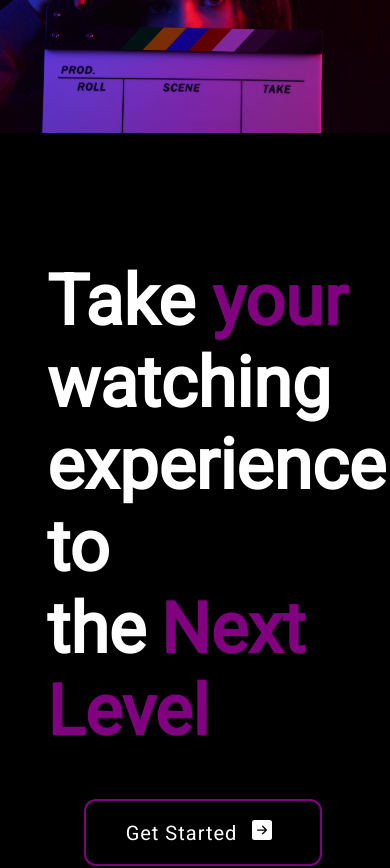
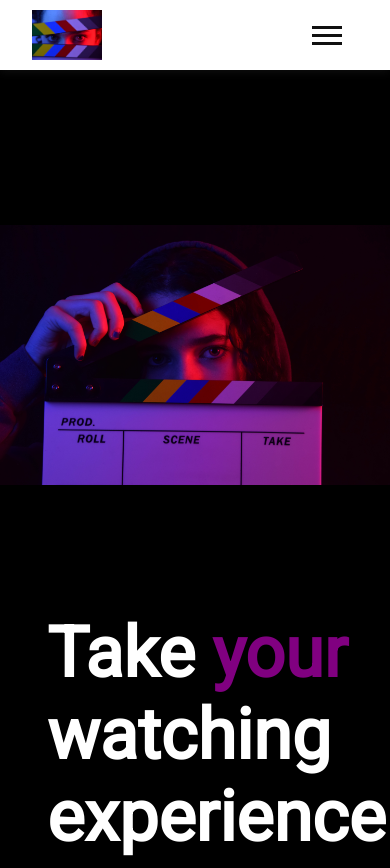
Before and after one commit to Rachelwebdev/Cinemy, a React (Create React App) app: page / in a window 390 px wide. Shown: the top 868 px of the page. Built offline with nearby package versions, Linux system fonts and the light colour scheme.

Commit message:
home comp. media query

```diff
--- a/src/Components/Home.css
+++ b/src/Components/Home.css
@@ -55,7 +55,7 @@
 @media (max-width: 700px) {
   .home-container {
     flex-direction: column-reverse;
-    /* margin-top: 22rem; */
+    margin-top: 22rem;
   }
   .left-image {
     width: 100%;
```
